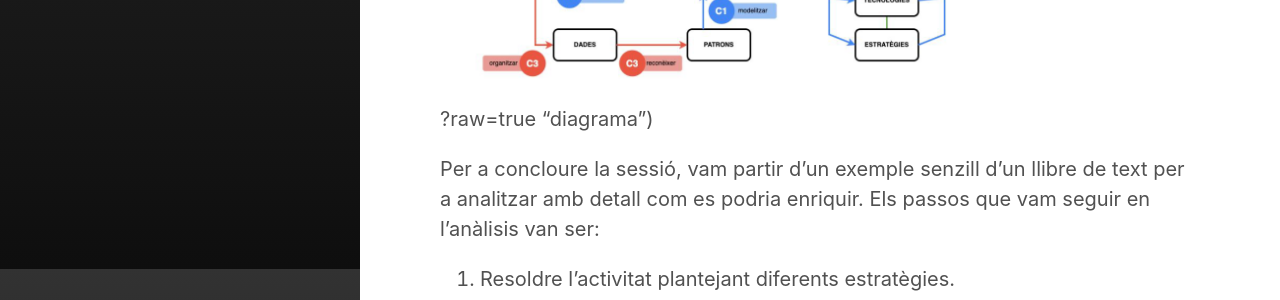
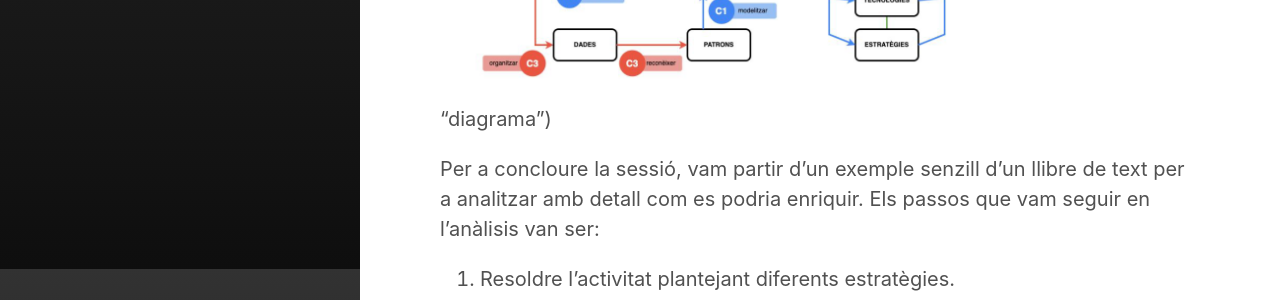
Before and after one commit to grup-rema/grup-rema.github.io, a Jekyll site: the page built from _posts/2022-10-18-Arrenquem i Aprendre a fer matemàtiques - ReMA Pirineu.md, in a window 1280 px wide and 900 px high, scrolled down 1378 px. Shown: the part 153-453 px from the top of the window. Built offline with Jekyll 4.4.1, drawn with Linux system fonts in a browser that asks for light colours.

Commit message:
Update 2022-10-18-Arrenquem i Aprendre a fer matemàtiques - ReMA Pirineu.md

```diff
--- a/_posts/2022-10-18-Arrenquem i Aprendre a fer matemàtiques - ReMA Pirineu.md
+++ b/_posts/2022-10-18-Arrenquem i Aprendre a fer matemàtiques - ReMA Pirineu.md
@@ -23,7 +23,7 @@ En aquesta primera sessió vam comptar amb la presència d'en **Martí Cuquet**
 En Martí va desglossar els processos d'aprenentatge de les matemàtiques per a acabar definint el que significa per a nosaltres "fer matemàtiques". Va relacionar aquests processos amb els actuals blocs competencials (antigues dimensions) i a les competències específiques (o no tan específiques, com la C8 i C9) i els seus verbs d'acció d'una forma clara i entenedora. Finalment, vam entendre que en una activitat rica hi podien entrar totes les competències i que es podrien enllaçar de la següent manera:
 
 ![Alt text](./images/actCMP.PNG?raw=true "diagrama")
-![Alt text](https://github.com/grup-rema/grup-rema.github.io/blob/master/_posts/images/actCMP.PNG)?raw=true "diagrama")
+![Alt text](https://github.com/grup-rema/grup-rema.github.io/blob/master/_posts/images/actCMP.PNG) "diagrama")
 
 
 Per a concloure la sessió, vam partir d'un exemple senzill d'un llibre de text per a analitzar amb detall com es podria enriquir. Els passos que vam seguir en l'anàlisis van ser:
```
